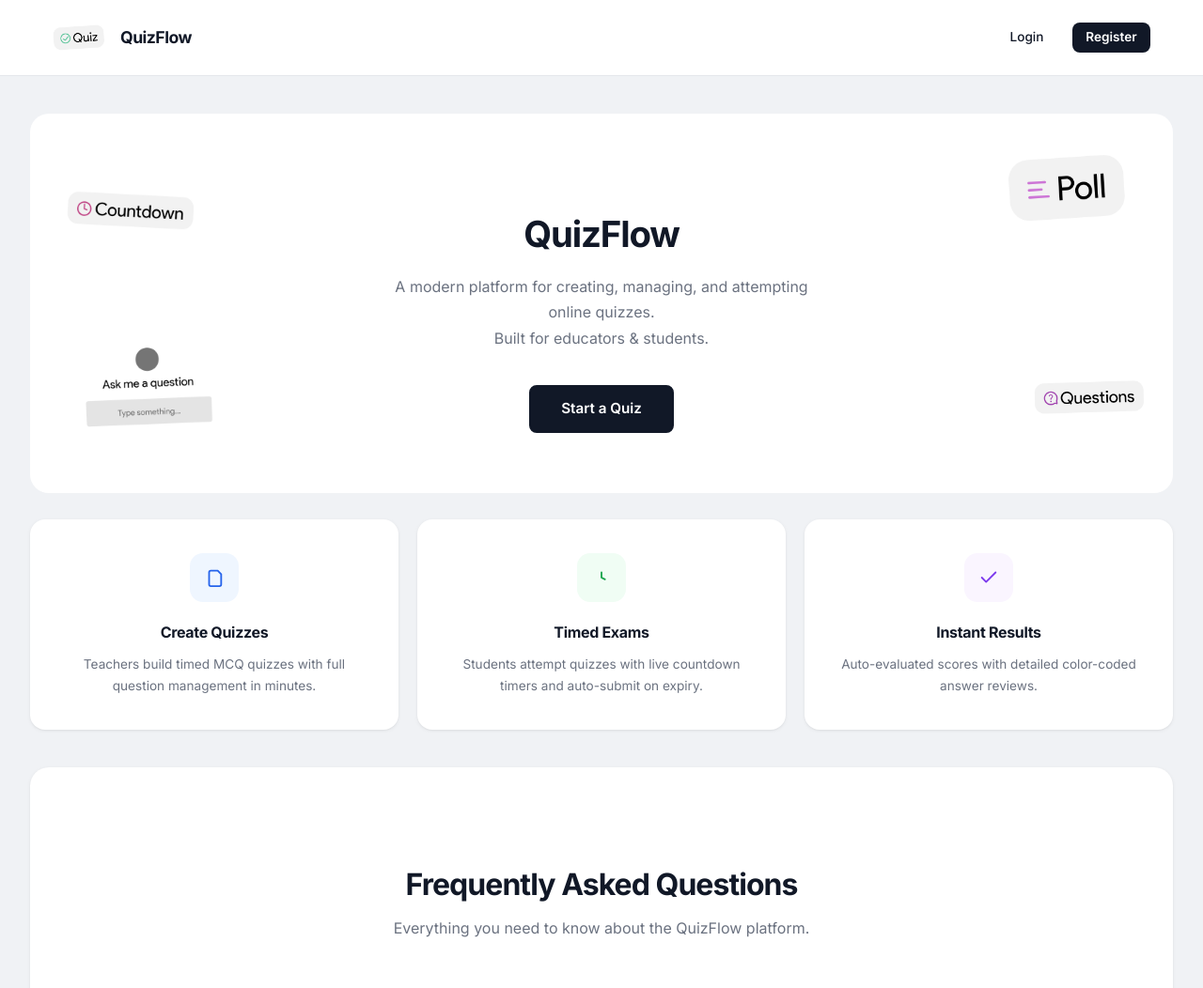
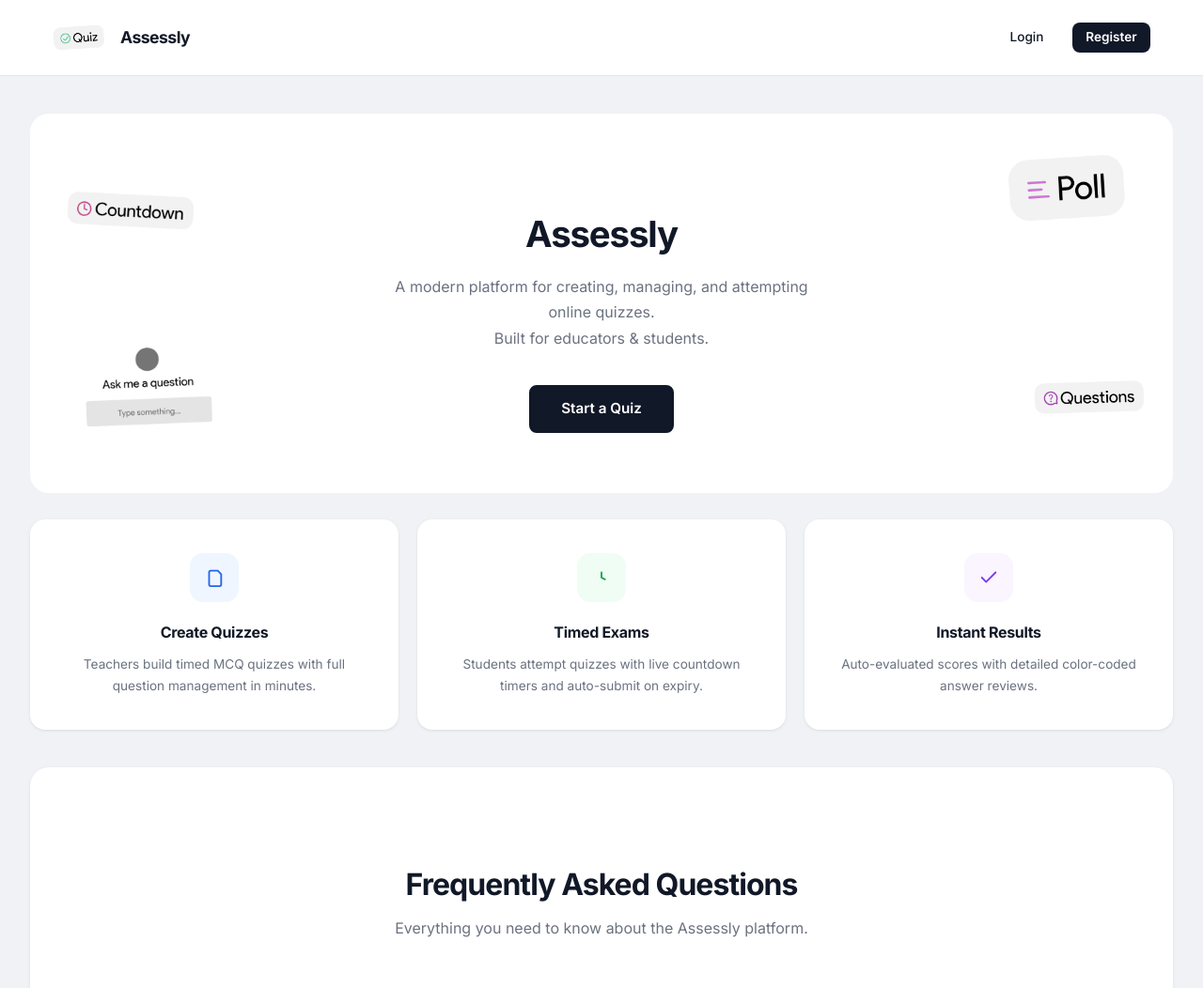
Before and after one commit to iteshprajapati/Assessly, a React (Create React App) app in the folder client/: page / in a window 1280 px wide. Shown: the top 1052 px of the page at 94% size. Built offline with nearby package versions, Linux system fonts and the light colour scheme; no server answers.

Commit message:
rename QuizFlow to Assessly

```diff
--- a/client/public/index.html
+++ b/client/public/index.html
@@ -6,9 +6,9 @@
     <meta name="theme-color" content="#111827" />
     <meta
       name="description"
-      content="QuizFlow — A modern online quiz and exam platform for teachers and students."
+      content="Assessly — A modern online quiz and exam platform for teachers and students."
     />
-    <title>QuizFlow — Online Quiz & Exam Platform</title>
+    <title>Assessly — Online Quiz & Exam Platform</title>
     <link href="https://fonts.googleapis.com/css2?family=Inter:wght@300;400;500;600;700&display=swap" rel="stylesheet">
   </head>
   <body>
--- a/client/src/features/auth/pages/Login.jsx
+++ b/client/src/features/auth/pages/Login.jsx
@@ -56,14 +56,14 @@ export default function Login() {
         <div className="login-header">
           <img
             src="/logo.png"
-            alt="QuizFlow Logo"
+            alt="Assessly Logo"
             className="login-logo"
           />
           <h1 className="login-title">
             Welcome back
           </h1>
           <p className="login-subtitle">
-            Sign in to your QuizFlow account
+            Sign in to your Assessly account
           </p>
         </div>
 
--- a/client/src/features/auth/pages/Register.jsx
+++ b/client/src/features/auth/pages/Register.jsx
@@ -213,14 +213,14 @@ export default function Register() {
         <div className="register-header">
           <img
             src="/logo.png"
-            alt="QuizFlow Logo"
+            alt="Assessly Logo"
             className="register-logo"
           />
           <h1 className="register-title">
             Create Account
           </h1>
           <p className="register-subtitle">
-            Join QuizFlow as a Teacher or Student
+            Join Assessly as a Teacher or Student
           </p>
         </div>
 
--- a/client/src/features/home/pages/Home.jsx
+++ b/client/src/features/home/pages/Home.jsx
@@ -38,7 +38,7 @@ const FAQ_ITEMS = [
   },
   {
     question: "What happens if my internet disconnects during a quiz?",
-    answer: "QuizFlow has built-in auto-saving. If your connection drops, your completed answers are safe. However, the quiz timer continues on the server and will auto-submit once the time runs out."
+    answer: "Assessly has built-in auto-saving. If your connection drops, your completed answers are safe. However, the quiz timer continues on the server and will auto-submit once the time runs out."
   },
   {
     question: "How is quiz duration enforced?",
@@ -77,7 +77,7 @@ export default function Home() {
 
 
           <h1 className="home-title">
-            QuizFlow
+            Assessly
           </h1>
 
           <p className="home-tagline">
@@ -127,7 +127,7 @@ export default function Home() {
         <div className="home-faq-section">
           <div className="home-faq-header">
             <h2 className="home-faq-title">Frequently Asked Questions</h2>
-            <p className="home-faq-subtitle">Everything you need to know about the QuizFlow platform.</p>
+            <p className="home-faq-subtitle">Everything you need to know about the Assessly platform.</p>
           </div>
           <div className="home-faq-list">
             {FAQ_ITEMS.map((faq, idx) => {
--- a/client/src/features/shared/components/Footer.jsx
+++ b/client/src/features/shared/components/Footer.jsx
@@ -12,7 +12,7 @@ export default function Footer() {
     }}>
       <div className="container text-center">
         <p style={{ margin: '0.5rem 0', color: 'var(--text-muted)', fontSize: '0.875rem' }}>
-          &copy; {currentYear} QuizFlow. All rights reserved.
+          &copy; {currentYear} Assessly. All rights reserved.
         </p>
         <p style={{ margin: '0.5rem 0', color: 'var(--text-muted)', fontSize: '0.875rem' }}>
           A modern online quiz and exam platform
--- a/client/src/features/shared/components/Navbar.jsx
+++ b/client/src/features/shared/components/Navbar.jsx
@@ -30,8 +30,8 @@ export default function Navbar() {
     <nav className="navbar">
       <div className="container d-flex justify-content-between align-items-center">
         <Link to="/" className="d-flex align-items-center gap-2" style={{ textDecoration: 'none' }}>
-          <img src="/logo.png" alt="QuizFlow Logo" className="navbar-logo" />
-          <span className="brand-name">QuizFlow</span>
+          <img src="/logo.png" alt="Assessly Logo" className="navbar-logo" />
+          <span className="brand-name">Assessly</span>
         </Link>
 
         <div className="d-flex gap-2">
--- a/client/src/features/shared/styles/variables.scss
+++ b/client/src/features/shared/styles/variables.scss
@@ -1,4 +1,4 @@
-// Sass mixins and variables for QuizFlow modular styles
+// Sass mixins and variables for Assessly modular styles
 
 // Base Mixins
 @mixin flex-center {
--- a/client/src/styles/style.css
+++ b/client/src/styles/style.css
@@ -1,5 +1,5 @@
 /* ============================================================
-   QuizFlow — Global Stylesheet
+   Assessly — Global Stylesheet
    Theme: Clean Minimal — Grey Background, Black Buttons
    ============================================================ */
 
```
